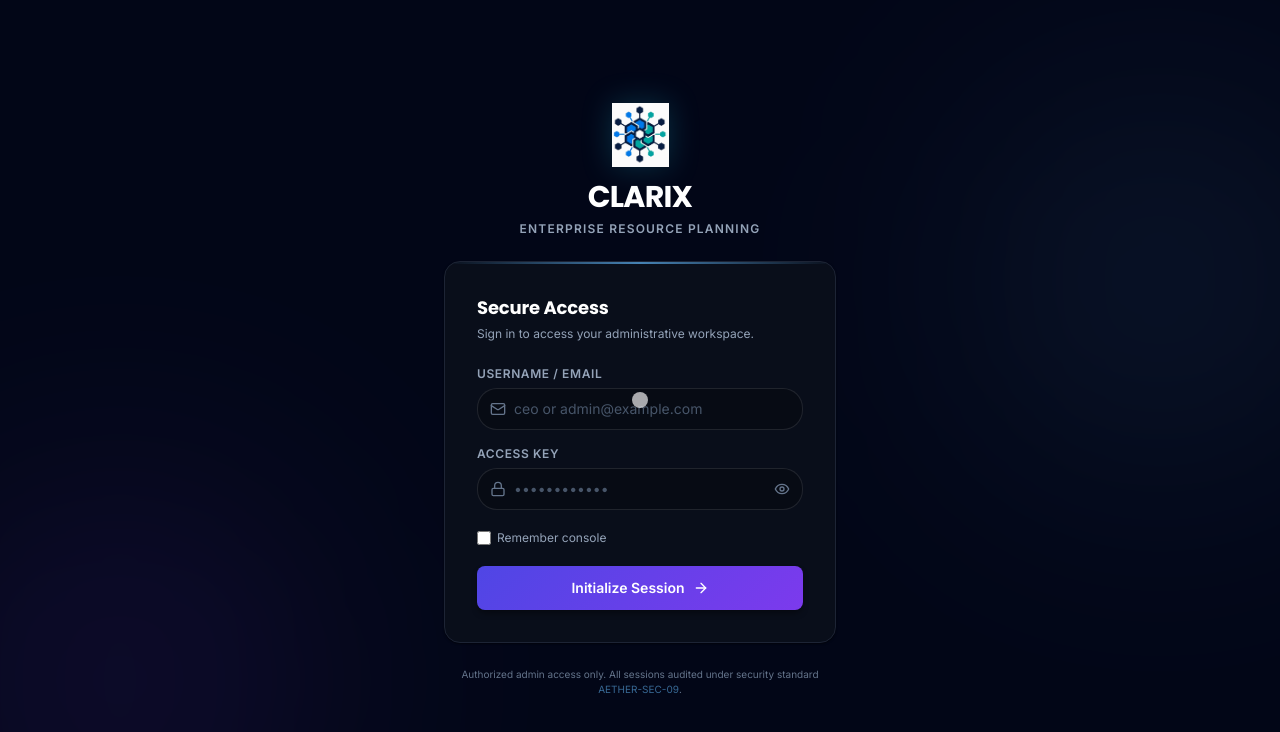
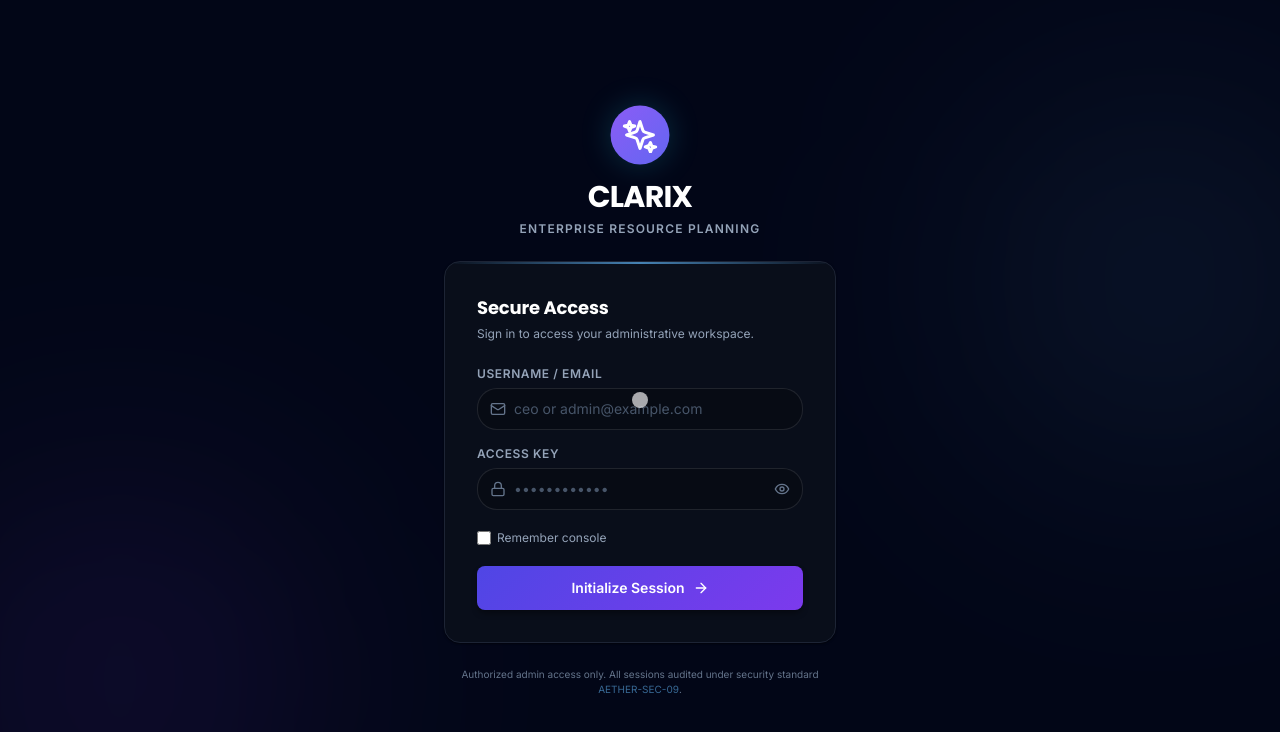
Before and after one commit to Naveenkumar16523/ERP_Software, a React (Vite) app in the folder ERP-Tool/frontend/: page / in a window 1280 px wide. Shown: the top 732 px of the page. Built offline with nearby package versions, Linux system fonts and the light colour scheme; no server answers.

Commit message:
feat: add SignIn component with user authentication and registration functionality

```diff
--- a/ERP-Tool/frontend/src/components/auth/SignIn.jsx
+++ b/ERP-Tool/frontend/src/components/auth/SignIn.jsx
@@ -1,6 +1,6 @@
 import React, { useState, useEffect, useRef } from 'react';
 import { Mail, Lock, User, Key, Shield, Sparkles, ArrowRight, Eye, EyeOff } from 'lucide-react';
-import clarixLogo from '../../assets/clarix_logo.png';
+
 import { useERPStore } from '../../store/useERPStore';
 import { api } from '../../utils/api';
 
@@ -131,7 +131,7 @@
         {/* Brand Header */}
         <header className="flex flex-col items-center text-center">
           <div className="w-16 h-16 flex items-center justify-center mb-3">
-            <img src={clarixLogo} alt="Logo" className="w-full h-full object-contain drop-shadow-[0_0_15px_rgba(34,211,238,0.2)]" />
+            <img src="/favicon.svg" alt="Logo" className="w-full h-full object-contain drop-shadow-[0_0_15px_rgba(34,211,238,0.2)]" />
           </div>
           <h1 className="text-3xl font-extrabold text-white tracking-tight font-heading">
             CLARIX
```
